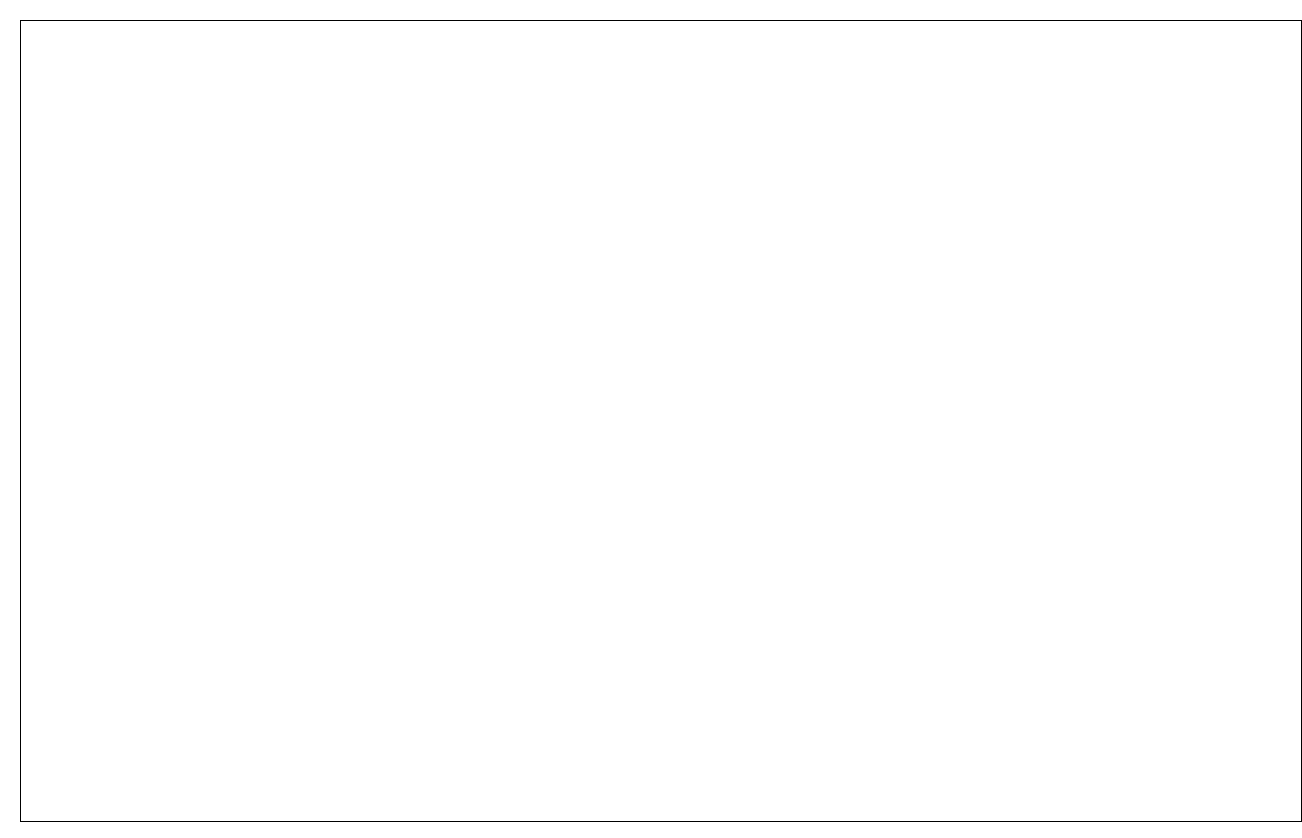
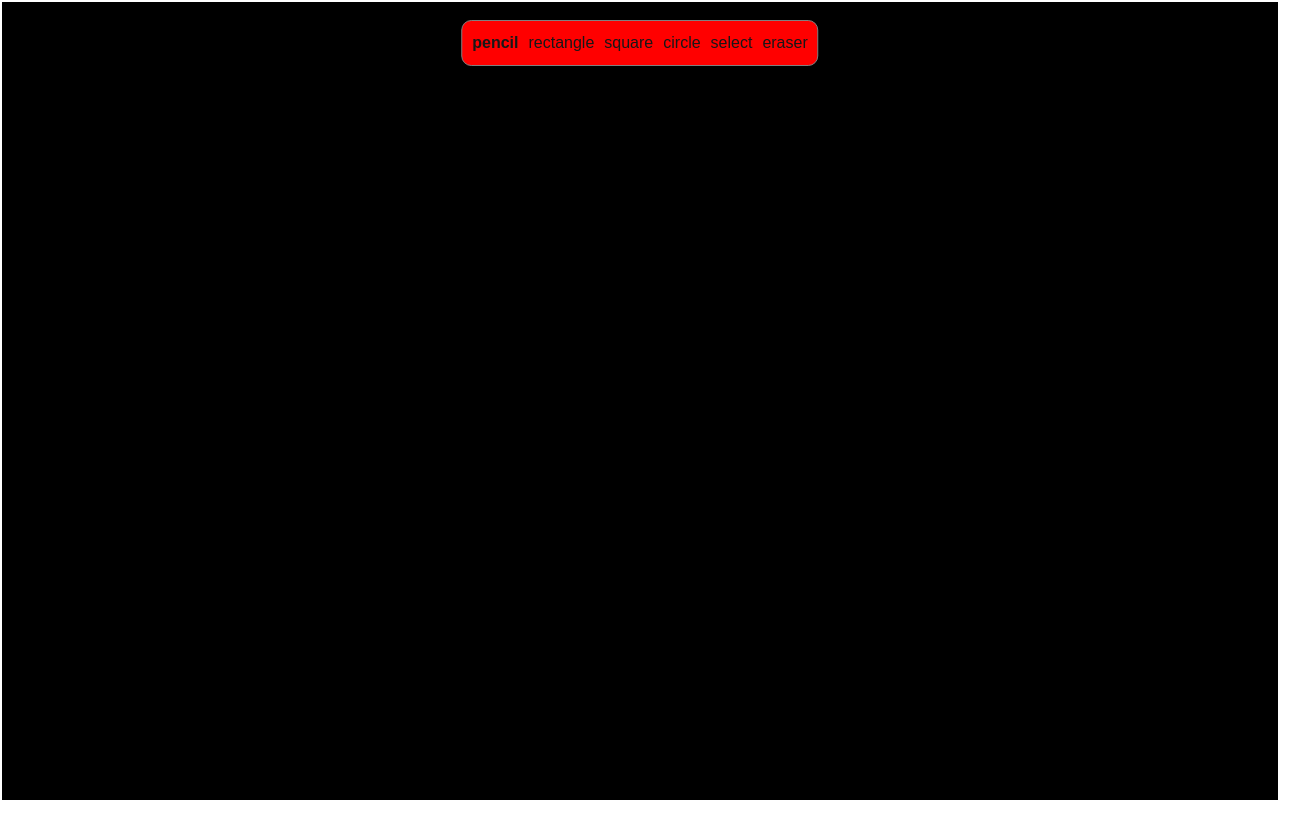
Before and after one commit to prathamkchandra/Excali_Dup, a Next.js app in the folder frontend/: page / in a window 1280 px wide. Shown: the top 838 px of the page, 1302 px wide, since content can reach past the window. After the commit the page ends 802 px from the top, so only its background shows below. Built offline with nearby package versions, Linux system fonts and the light colour scheme.

Commit message:
feat:added toolbar

```diff
--- a/frontend/app/components/DrawCanvas.tsx
+++ b/frontend/app/components/DrawCanvas.tsx
@@ -1,26 +1,54 @@
 "use client";
 
 import { useRef, useEffect } from "react";
+import { tool } from "@/app/types/Tool";
 
-function DrawCanvas() {
+type Point = {
+  x: number;
+  y: number;
+};
 
-    const canvasRef = useRef<HTMLCanvasElement | null>(null);
+type Shape = {
+  type: "pencil";
+  points: Point[];
+};
 
-    const isDrawing = useRef(false);
+type DrawCanvasProps = {
+  tool: tool;
+};
+
+export default function DrawCanvas({
+  tool,
+}: DrawCanvasProps) {
+  const canvasRef =
+    useRef<HTMLCanvasElement | null>(null);
+
+  const isDrawing =
+    useRef(false);
+
+  const shapesRef =
+    useRef<Shape[]>([]);
+
+  const currentShape =
+    useRef<Shape | null>(null);
 
   useEffect(() => {
+    const canvas = canvasRef.current;
 
-        const canvas = canvasRef.current;
-        if(!canvas) return;
+    if (!canvas) return;
 
-        const ctx = canvas.getContext("2d");
-        if(!ctx) return;
+    const ctx =
+      canvas.getContext("2d");
 
-        canvas.width = window.innerWidth;
+    if (!ctx) return;
 
-        canvas.height = window.innerHeight;
+    canvas.width =
+      window.innerWidth;
 
-        ctx.fillStyle = "white";
+    canvas.height =
+      window.innerHeight;
+
+    ctx.fillStyle = "black";
 
     ctx.fillRect(
       0,
@@ -33,70 +61,142 @@ function DrawCanvas() {
 
     ctx.lineCap = "round";
 
-        ctx.strokeStyle = "black";
-
+    ctx.strokeStyle = "white";
   }, []);
 
-    function handleMouseDown(e) {
+  function drawShapes(
+    shapes: Shape[]
+  ) {
+    const canvas =
+      canvasRef.current;
 
-        const canvas = canvasRef.current;
-        if(!canvas) return;
+    if (!canvas) return;
 
-        const ctx = canvas.getContext("2d");
-         if(!ctx) return;
+    const ctx =
+      canvas.getContext("2d");
+
+    if (!ctx) return;
+
+    ctx.clearRect(
+      0,
+      0,
+      canvas.width,
+      canvas.height
+    );
+
+    ctx.fillStyle = "black";
+
+    ctx.fillRect(
+      0,
+      0,
+      canvas.width,
+      canvas.height
+    );
+
+    ctx.strokeStyle = "white";
+
+    shapes.forEach((shape) => {
+      ctx.beginPath();
+
+      shape.points.forEach(
+        (point, index) => {
+          if (index === 0) {
+            ctx.moveTo(
+              point.x,
+              point.y
+            );
+          } else {
+            ctx.lineTo(
+              point.x,
+              point.y
+            );
+          }
+        }
+      );
+
+      ctx.stroke();
+    });
+  }
+
+  function handleMouseDown(
+    e: React.MouseEvent<HTMLCanvasElement>
+  ) {
+
+    if (tool !== "pencil")
+      return;
 
     isDrawing.current = true;
 
-        ctx.beginPath();
-
-        ctx.moveTo(
-            e.clientX,
-            e.clientY
-        );
-
+    currentShape.current = {
+      type: "pencil",
+      points: [
+        {
+          x: e.clientX,
+          y: e.clientY,
+        },
+      ],
+    };
   }
 
-    function handleMouseMove(e) {
+  function handleMouseMove(
+    e: React.MouseEvent<HTMLCanvasElement>
+  ) {
+    if (
+      !isDrawing.current ||
+      !currentShape.current
+    )
+      return;
 
-        if (!isDrawing.current) return;
+    currentShape.current.points.push({
+      x: e.clientX,
+      y: e.clientY,
+    });
 
-        const canvas = canvasRef.current;
-        if(!canvas) return;
+    const temp = [
+      ...shapesRef.current,
+      currentShape.current,
+    ];
 
-
-        const ctx = canvas.getContext("2d");
-         if(!ctx) return;
-
-        ctx.lineTo(
-            e.clientX,
-            e.clientY
-        );
-
-        ctx.stroke();
-
+    drawShapes(temp);
   }
 
   function handleMouseUp() {
+    if (
+      !isDrawing.current ||
+      !currentShape.current
+    )
+      return;
 
     isDrawing.current = false;
 
+    shapesRef.current.push(
+      currentShape.current
+    );
+
+    currentShape.current = null;
+
+    drawShapes(
+      shapesRef.current
+    );
   }
 
   return (
-
     <canvas
       ref={canvasRef}
-            onMouseDown={handleMouseDown}
-            onMouseMove={handleMouseMove}
-            onMouseUp={handleMouseUp}
+      onMouseDown={
+        handleMouseDown
+      }
+      onMouseMove={
+        handleMouseMove
+      }
+      onMouseUp={
+        handleMouseUp
+      }
       style={{
-                border:"1px solid black",
-                display:"block"
+        border:
+          "2px solid white",
+        display: "block",
       }}
     />
-
-    )
-
+  );
 }
-
-export default DrawCanvas;
--- /dev/null
+++ b/frontend/app/components/Toolbar.tsx
@@ -0,0 +1,57 @@
+"use client";
+
+import type { Dispatch, SetStateAction } from "react";
+import { tool } from "@/app/types/Tool";
+
+type ToolbarProps = {
+  tool: tool;
+  setTool: Dispatch<SetStateAction<tool>>;
+};
+
+export default function Toolbar({
+  tool,
+  setTool,
+}: ToolbarProps) {
+
+  const tools: tool[] = [
+    "pencil",
+    "rectangle",
+    "square",
+    "circle",
+    "select",
+    "eraser",
+  ];
+
+  return (
+    <div
+      style={{
+        position: "fixed",
+        top: 20,
+        left: "50%",
+        transform: "translateX(-50%)",
+        display: "flex",
+        gap: "10px",
+        padding: "10px",
+        border: "1px solid gray",
+        borderRadius: "10px",
+        background: "red",
+        zIndex: 1000,
+      }}
+    >
+      {tools.map((item) => (
+        <button
+          key={item}
+          onClick={() => setTool(item)}
+          style={{
+            fontWeight:
+              tool === item
+                ? "bold"
+                : "normal",
+          }}
+        >
+          {item}
+        </button>
+      ))}
+    </div>
+  );
+}
--- a/frontend/app/page.tsx
+++ b/frontend/app/page.tsx
@@ -1,9 +1,25 @@
+"use client";
+
+import { useState } from "react";
+import Toolbar from "./components/Toolbar";
 import DrawCanvas from "./components/DrawCanvas";
+import { tool } from "@/app/types/Tool";
 
-export default function Page() {
+export default function Home() {
+
+  const [tool, setTool] =
+    useState<tool>("pencil");
+
   return (
-    <main style={{ padding: 20 }}>
-     <DrawCanvas/>
-    </main>
+    <>
+      <Toolbar
+        tool={tool}
+        setTool={setTool}
+      />
+
+      <DrawCanvas
+        tool={tool}
+      />
+    </>
   );
 }
--- /dev/null
+++ b/frontend/app/types/Tool.ts
@@ -0,0 +1,6 @@
+export type tool = | "pencil"
+  | "rectangle"
+  | "square"
+  | "circle"
+  | "select"
+  | "eraser";
```
Lines whose indentation alone changed are shown as unchanged.
